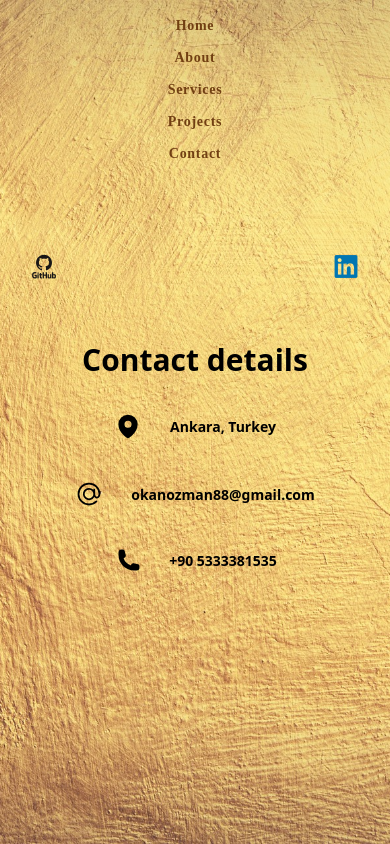
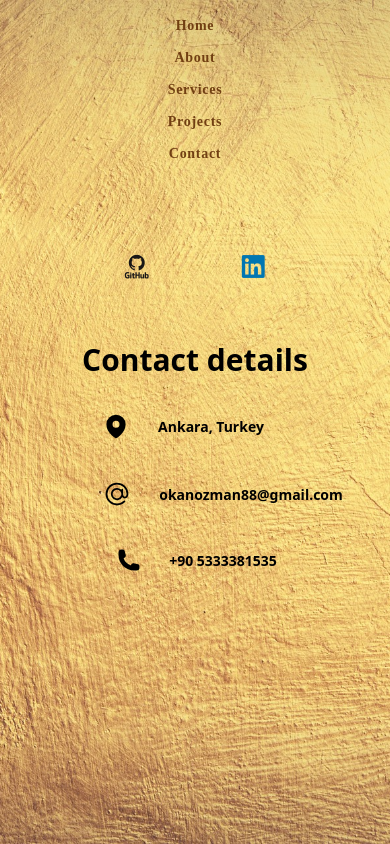
Before and after one commit to okanozman-create/my-personal-website, a React (Vite) app: page /contact in a window 390 px wide. Built offline with nearby package versions, Linux system fonts and the light colour scheme.

Commit message:
Updated About.jsx

```diff
--- a/src/pages/About.jsx
+++ b/src/pages/About.jsx
@@ -11,7 +11,7 @@ const About = () => {
   return (
     <section className="" id="about" ref={ref}>
       <div className="">
-        <div className="flex flex-col gap-y-10 lg:flex-row lg:items-center lg:gap-x-20 lg:gap-y-0 m-5 p-5">
+        <div className="flex flex-col gap-y-2 lg:flex-row lg:items-center lg:gap-x-20 lg:gap-y-0 m-5 px-2 lg:p-5">
           <div className="flex flex-1">
             <img
               className="hidden h-[50px] w-[150px] -translate-y-4 rounded-xl transition-all duration-500 lg:block lg:h-[350px] lg:w-[450px] lg:hover:scale-125 lg:hover:rounded-full"
--- a/src/pages/Contact.jsx
+++ b/src/pages/Contact.jsx
@@ -1,7 +1,7 @@
 const Contact = () => {
   return (
     <section className="py-8 lg:py-12">
-      <div className="m-4 flex items-center justify-between p-4 text-2xl lg:text-6xl">
+      <div className="m-4 flex items-center  justify-evenly  lg:justify-between p-4 text-2xl lg:text-6xl">
         <a
           href="https://github.com/okanozman-create"
           target="_blank"
@@ -26,7 +26,7 @@ const Contact = () => {
           </h1>
 
           <ul className="flex flex-col items-center gap-y-10 lg:flex-row lg:items-center lg:justify-around">
-            <li className="flex items-center justify-start gap-7">
+            <li className="flex items-center justify-start gap-7 mr-6 lg:mr-0">
               <div>
                 {" "}
                 <svg
@@ -50,7 +50,7 @@ const Contact = () => {
               </div>
             </li>
 
-            <li className="flex items-center justify-start gap-7">
+            <li className="flex items-center ml-14 lg:ml-0 justify-start gap-7">
               <div className="">
                 {" "}
                 <svg
```
